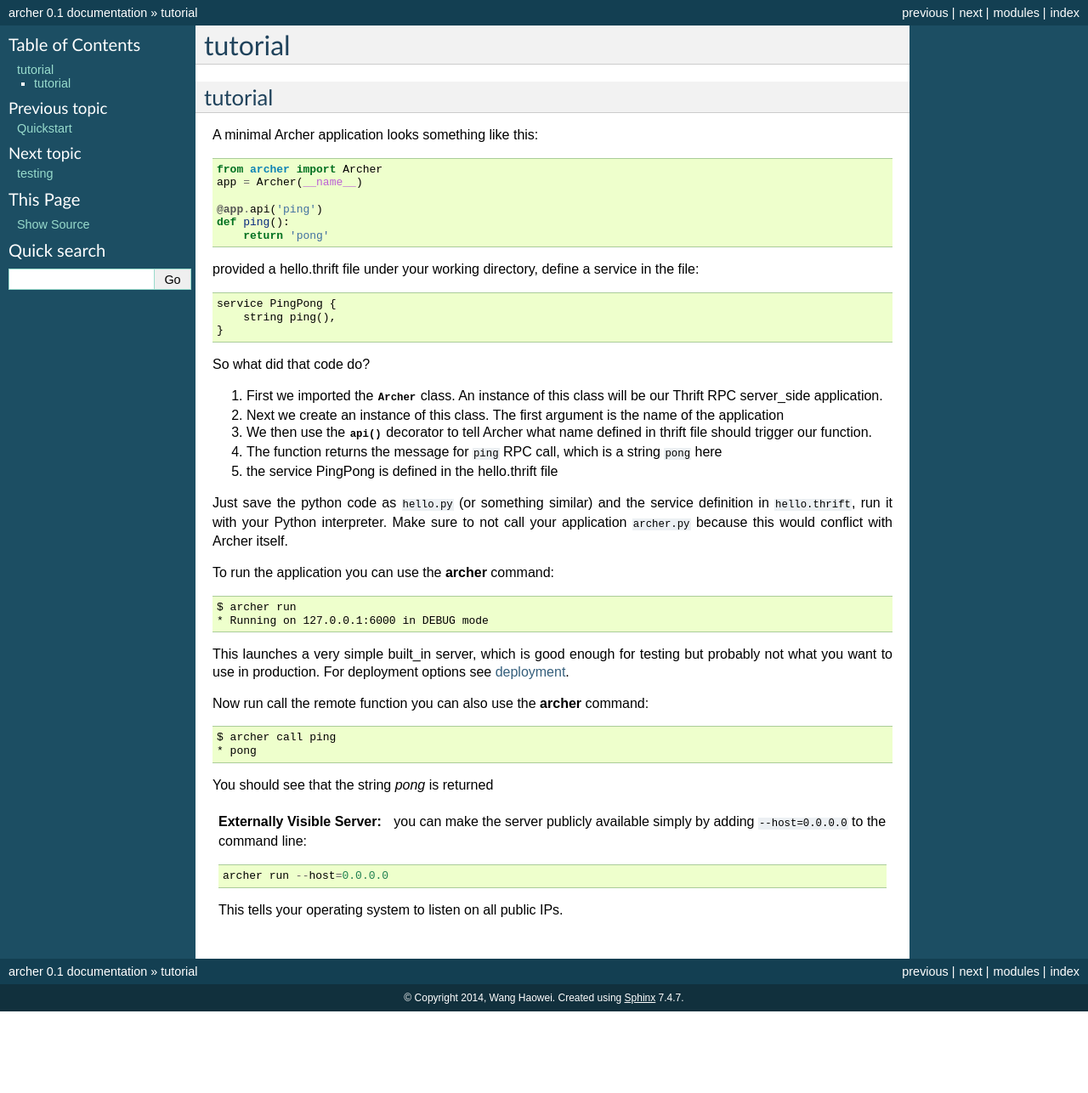
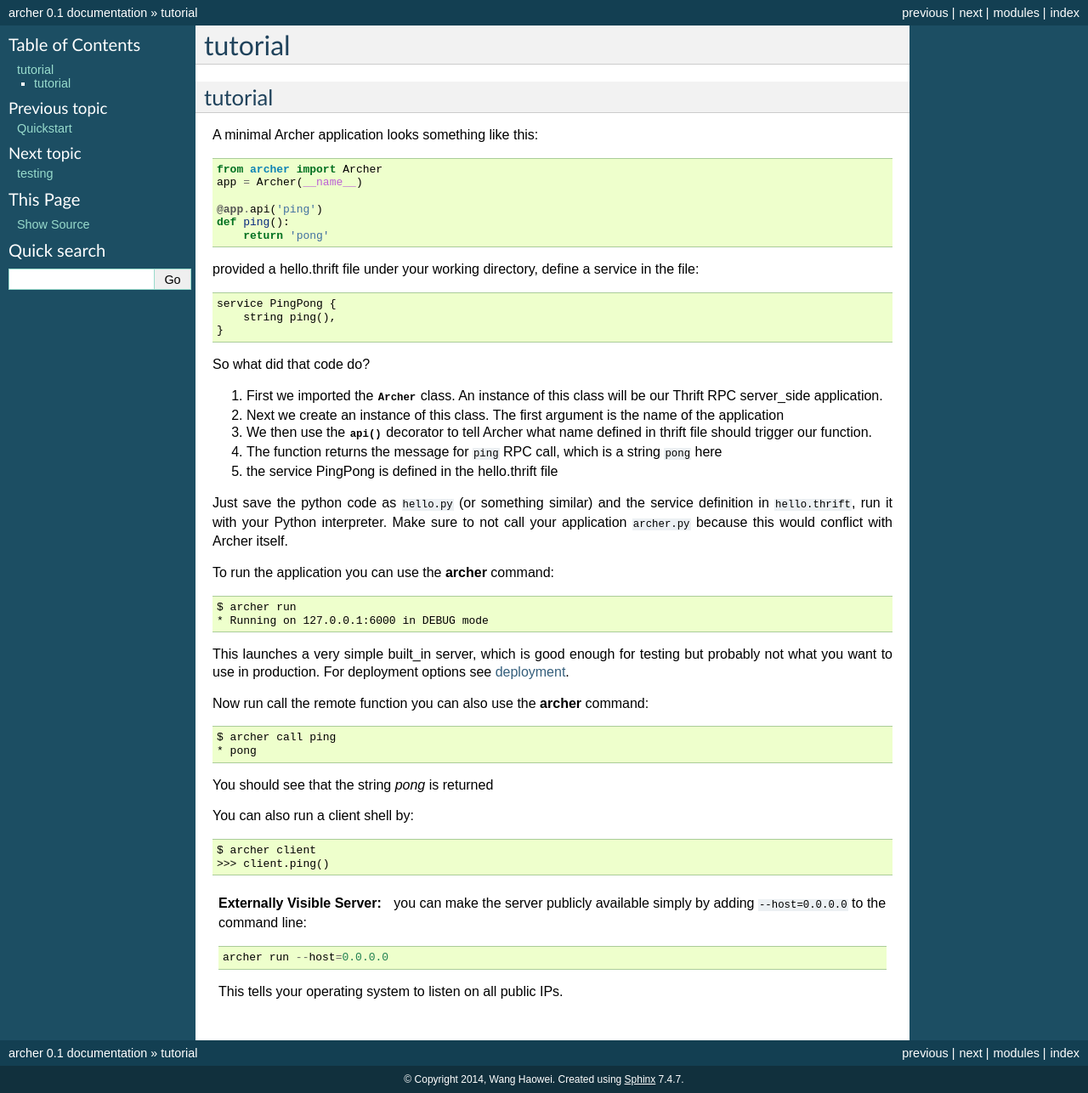
Before and after one commit to Thriftpy/archer, a Sphinx documentation site: the page built from docs/source/tutorial.rst, in a window 1280 px wide. Shown: the whole page at 85% size. Built offline with Sphinx 7.4.7, drawn with Linux system fonts in a browser that asks for light colours; before the commit the page ends 1190 px from its top, so only the background shows below that.

Commit message:
Add some documentation

```diff
--- a/docs/source/errorhandling.rst
+++ b/docs/source/errorhandling.rst
@@ -22,6 +22,6 @@ In which,e is the Exception,f is the error handler,for example::
 
     app.register_error_handler(BasicException, BasicErrorHandler)
 
-The two arguments meta and result refers to :class:`~archer.app.ApiMeta` and :class:`~archer.app.ResultMeta`.
+The two arguments meta and result refers to :class:`~archer.app.ApiMeta` and :class:`~archer.app.ApiResultMeta`.
 
 Whenever a BasicException occurs,Archer will catch it and call BasicErrorHandler to handle it.
--- a/docs/source/event.rst
+++ b/docs/source/event.rst
@@ -13,4 +13,4 @@ before or after An api calling.
 
 Archer provides 3 events :data:`before_api_call`,  :data:`after_api_call`,
 :data:`tear_down_api_call`, all receive two arguments, first is instance of
-:class:`~archer.app.ApiMeta` and the second is instance of :class:`~archer.app.ResultMeta`.
+:class:`~archer.app.ApiMeta` and the second is instance of :class:`~archer.app.ApiResultMeta`.
--- a/docs/source/tutorial.rst
+++ b/docs/source/tutorial.rst
@@ -56,6 +56,12 @@ Now run call the remote function you can also use the :command:`archer` command:
 
 You should see that the string `pong` is returned
 
+
+You can also run a client shell by::
+
+    $ archer client
+    >>> client.ping()
+
 .. _public-server:
 
 .. admonition:: Externally Visible Server
```
